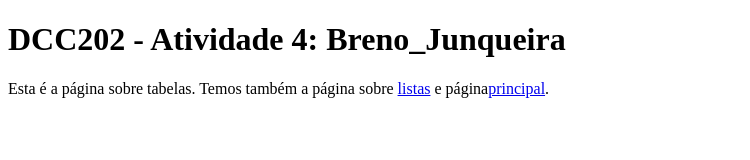
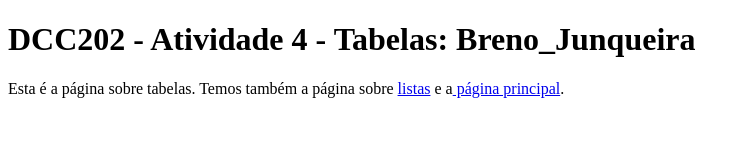
Before and after one commit to ufjf-dcc202/ufjf-dcc202-2023-3-a-atv4-beJayBR, a website: page tabelas.html in a window 1280 px wide. Shown: the whole page, without its empty margins (0-750 px from the left). Drawn offline with Linux system fonts and the light colour scheme.

Commit message:
Correções das ancoras e finalização dos testes

```diff
--- a/tabelas.html
+++ b/tabelas.html
@@ -3,15 +3,15 @@
 <head>
     <meta charset="UTF-8">
     <meta name="viewport" content="width=device-width, initial-scale=1.0">
-    <title>DCC202 - Atividade 4: Breno_Junqueira</title>
+    <title>DCC202 - Atividade 4 - Tabelas: Breno_Junqueira</title>
 </head>
 <body>
     <main>
         <h1>
-            DCC202 - Atividade 4: Breno_Junqueira
+            DCC202 - Atividade 4 - Tabelas: Breno_Junqueira
         </h1>
         <p>
-            Esta é a página sobre tabelas. Temos também a página sobre <a href="listas.html">listas</a> e página<a href="index.html">principal</a>.
+            Esta é a página sobre tabelas. Temos também a página sobre <a href="listas.html">listas</a> e a<a href="index.html"> página principal</a>.
         </p>
     </main>
 </body>
```
Also changed, not shown: listas.html (+3 -3 lines).
